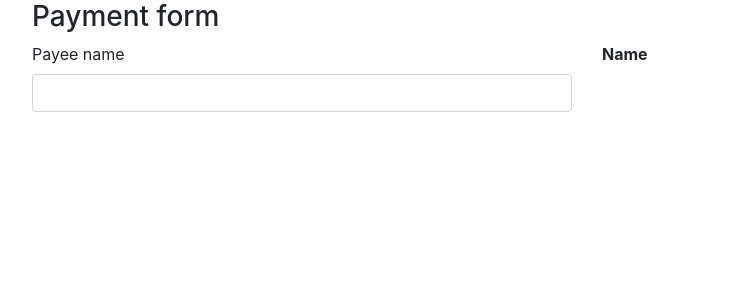
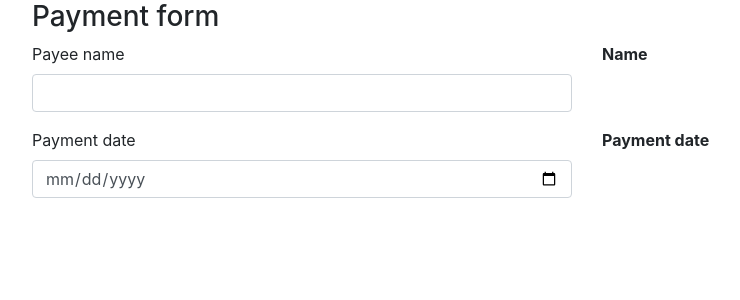
Before and after one commit to KubicekPetr/appset, an Angular app in the folder pipes-ng/: page / in a window 1280 px wide. Shown: the top 300 px of the page, without its empty margins (53-793 px from the left). Built offline with nearby package versions, Linux system fonts and the light colour scheme.

Commit message:
adding a date picker and attaching name to inputs to combine two events into one

```diff
--- a/pipes-ng/src/app/app.component.html
+++ b/pipes-ng/src/app/app.component.html
@@ -3,7 +3,9 @@
   <div class="row">
     <div class="form-group col">
       <label>Payee name</label>
-      <input class="form-control" (input)="onNameChange($event.target.value)" />
+      <input
+      name="name" class="form-control"
+      (input)="onInputChange($event.target.name, $event.target.value)"/>
     </div>
 
     <div class="col">
@@ -11,4 +13,18 @@
       <div>{{ name | titlecase }}</div>
     </div>
   </div>
+
+  <div class="row">
+    <div class="form-group col">
+      <label>Payment date</label>
+      <input
+      name="date" type="date" class="form-control"
+      (input)="onInputChange($event.target.name, $event.target.value)" />
+    </div>
+
+    <div class="col">
+      <label><b>Payment date</b></label>
+      <div>{{ date }}</div>
+    </div>
+  </div>
 </div>
--- a/pipes-ng/src/app/app.component.ts
+++ b/pipes-ng/src/app/app.component.ts
@@ -7,8 +7,9 @@ import { Component } from '@angular/core';
 })
 export class AppComponent {
   name: string;
+  date: string;
 
-  onNameChange(value: string) {
-    this.name = value;
+  onInputChange(name: string, value: string) {
+    this[name] = value;
   }
 }
```
Also changed, not shown: 1 other file (tests, documents, lock files or other folders).
